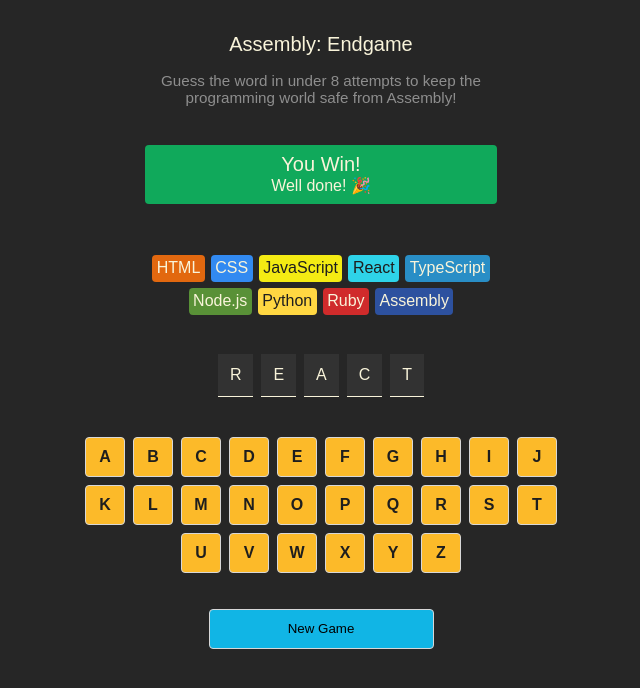
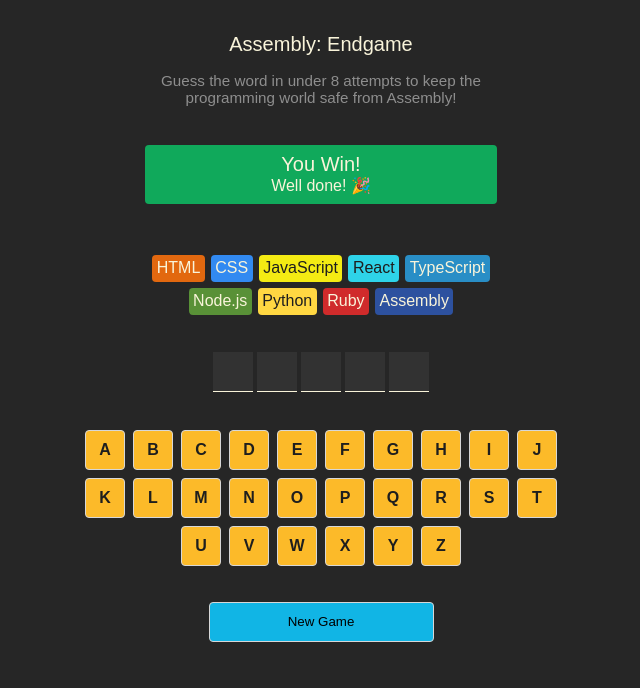
Before and after one commit to CatherineCampbell117/Scrimba-Assembly-Endgame-Practice-Project, a React app: page / in a window 1280 px wide. Shown: the top 688 px of the page, without its empty margins (319-959 px from the left). Built offline with nearby package versions, Linux system fonts and the light colour scheme; the HTML template or start-up script is replaced by a standard one.

Commit message:
functionality added for hiding letters and displaying if guessed correctly

```diff
--- a/src/App.css
+++ b/src/App.css
@@ -70,6 +70,20 @@
     margin: 0;
 }
 
+.chip.lost::before {
+    content: '💀';
+    position: absolute;
+    display: flex;
+    align-items: center;
+    justify-content: center;
+    height: 100%;
+    width: 100%;
+    font-size: 0.85rem;
+    top: 0;
+    left: 0;
+    background-color: rgba(0, 0, 0, 0.7);
+}
+
 .wordContainer {
     margin-top: 2rem;
     width: 100%;
@@ -79,9 +93,15 @@
 }
 
 .letterBox {
-    margin: 4px;
+    margin: 2px;
     padding: 12px;
+    width: 40px;
+    height: 40px;
     border-bottom: 1px solid #f9f4da;
+}
+
+.letterHidden {
+    visibility: hidden;
 }
 
 .alphabetContainer {
--- a/src/App.jsx
+++ b/src/App.jsx
@@ -6,39 +6,40 @@
 import AlphLetter from './Components/AlphLetter';
 
 export default function Hangman() {
-    const [guessedLetters, setGuessedLetters] = useState([]);
-    const [correctGuesses, setCorrectGuesses] = useState([]);
-    const [incorrectGuesses, setIncorrectGuesses] = useState([]);
+    const [currentWord, setCurrentWord] = useState('react');
+    const [GuessedLetters, setGuessedLetters] = useState([]);
 
-    function LetterGuessed(letter) {
-        if (currentWord.toUpperCase().includes(letter)) {
-            setGuessedLetters(prevLetters =>
-                prevLetters.includes(letter) ? prevLetters : [...prevLetters, letter]
-            );
-        }
+    const wrongGuessCount = GuessedLetters.filter(
+        letter => !currentWord.toUpperCase().includes(letter)
+    ).length;
 
-        if (currentWord.toUpperCase().includes(letter)) {
-            setCorrectGuesses(prevLetters =>
-                prevLetters.includes(letter) ? prevLetters : [...prevLetters, letter]
-            );
-        } else {
-            setIncorrectGuesses(prevLetters =>
-                prevLetters.includes(letter) ? prevLetters : [...prevLetters, letter]
-            );
-        }
-    }
-
-    console.log(guessedLetters);
-    console.log(correctGuesses);
-    console.log(incorrectGuesses);
+    console.log(wrongGuessCount);
 
     const alphabet = 'abcdefghijklmnopqrstuvwxyz';
 
+    function LetterGuessed(letter) {
+        setGuessedLetters(prevLetters =>
+            prevLetters.includes(letter) ? prevLetters : [...prevLetters, letter]
+        );
+    }
+
+    console.log(GuessedLetters);
+
+    const langChips = languages.map(langObj => (
+        <Chip lang={langObj.name} bgColor={langObj.backgroundColor} textColor={langObj.color} />
+    ));
+
+    const wordLetters = currentWord.split('').map((letter, index) => {
+        const upperLetter = letter.toUpperCase();
+        const isRevealed = GuessedLetters.includes(upperLetter);
+        return <LetterBox key={index} letter={upperLetter} CorrectGuess={isRevealed} />;
+    });
+
     const alphabetLetters = alphabet.split('').map((alphLetter, index) => {
-        const isGuessed = guessedLetters.includes(alphLetter.toUpperCase());
-        const isCorrect = correctGuesses.includes(alphLetter.toUpperCase());
-        const isIncorrect = incorrectGuesses.includes(alphLetter.toUpperCase());
-
+        const upperLetter = alphLetter.toUpperCase();
+        const isGuessed = GuessedLetters.includes(upperLetter);
+        const isCorrect = isGuessed && currentWord.toUpperCase().includes(upperLetter);
+        const isIncorrect = isGuessed && !currentWord.toUpperCase().includes(upperLetter);
         return (
             <AlphLetter
                 isGuessed={isGuessed}
@@ -50,16 +51,6 @@
             />
         );
     });
-
-    const langChips = languages.map(langObj => (
-        <Chip lang={langObj.name} bgColor={langObj.backgroundColor} textColor={langObj.color} />
-    ));
-
-    const [currentWord, setCurrentWord] = useState('react');
-
-    const wordLetters = currentWord
-        .split('')
-        .map((letter, index) => <LetterBox key={index} letter={letter.toUpperCase()} />);
 
     return (
         <>
--- a/src/Components/AlphLetter.jsx
+++ b/src/Components/AlphLetter.jsx
@@ -21,7 +21,9 @@
             // When clicked, it calls onLetterClick(alphLetter) with the correct letter.
             // alphLetter is passed in as a prop from App.jsx. Once clicked, AlphLetter component tells
             // App.jsx which letter was clicked by calling the function passed in as a prop: onLetterClick
-            onClick={() => props.onLetterClick(props.alphLetter)}
+            onClick={() => {
+                props.onLetterClick(props.alphLetter);
+            }}
         >
             <p>{props.alphLetter}</p>
         </button>
--- a/src/Components/LetterBox.jsx
+++ b/src/Components/LetterBox.jsx
@@ -6,7 +6,7 @@
 
     return (
         <span style={style} className="letterBox">
-            <p>{props.letter}</p>
+            <p className={props.CorrectGuess ? '' : 'letterHidden'}>{props.letter}</p>
         </span>
     );
 }
```
